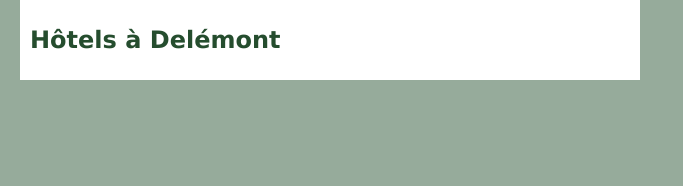
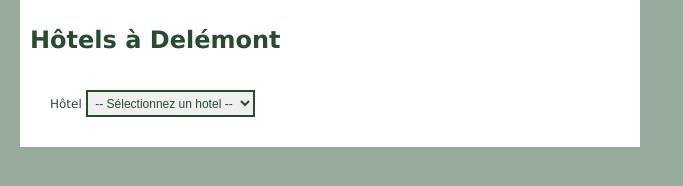
Before and after one commit to divtec-cejef/133a-h-tels-del-mont-lounesmeriem, a plain HTML site: page index.html in a window 1280 px wide. Shown: the whole page, without its empty margins (0-683 px from the left). Drawn offline with Linux system fonts and the light colour scheme.

Commit message:
creer une liste deroulante

```diff
--- a/index.html
+++ b/index.html
@@ -13,9 +13,24 @@
 <!-- HOTELS -->
 <div id="hotels">
     <h1>Hôtels à Delémont</h1>
+    <!-- FORMULAIRE DE RESERVATION -->
+    <form method="get" action="https://kode.ch/getpost/">
+        <!--liste deroulante-->
+        <ul>
+            <li>
+            <label for="lis_hotel">Hôtel</label>
+            <select name="lis_hotel" id="lis_hotel">
+                <option selected value="0">-- Sélectionnez un hotel --</option>
+                <option value="City">Hôtel City</option>
+                <option value="National">Hôtel National</option>
+                <option value="Midi">Hôtel Le Midi</option>
+                <option value="Victoria">Hôtel Victoria</option>
+            </select>
+            </li>
+            <!--champ de texte-->
+        </ul>
+    </form>
 
-    <!-- FORMULAIRE DE RESERVATION -->
-    <!-- au cas ou t'aurais pas compris place ton fromulaire ici. A+ Manfred -->
 </div>
 
 <!-- RESERVATION -->
```
